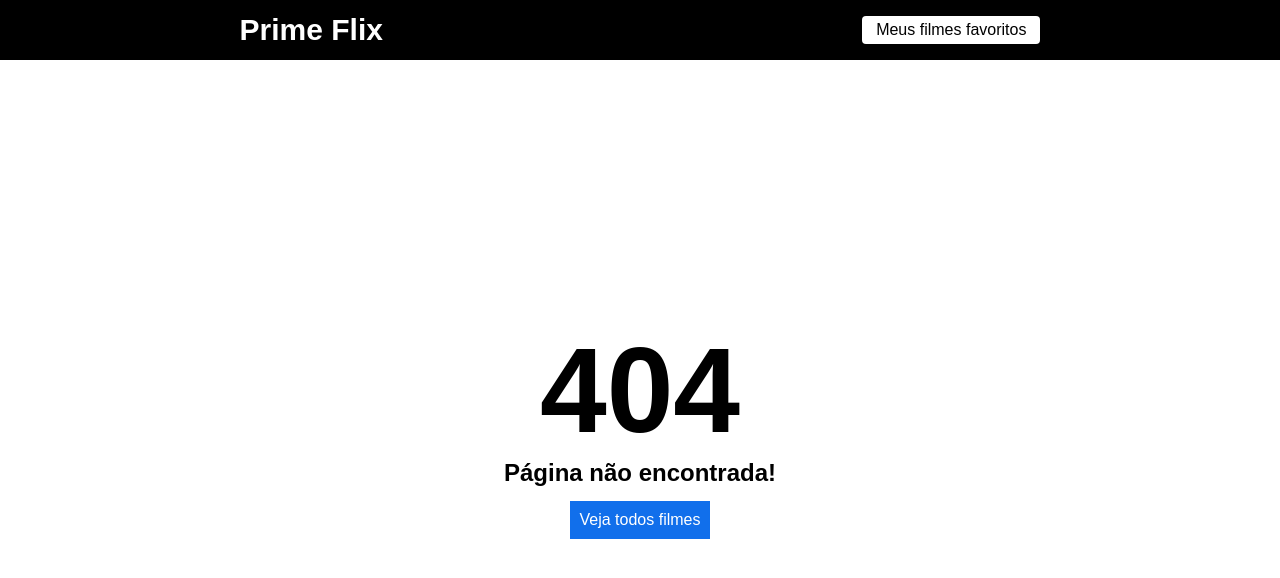
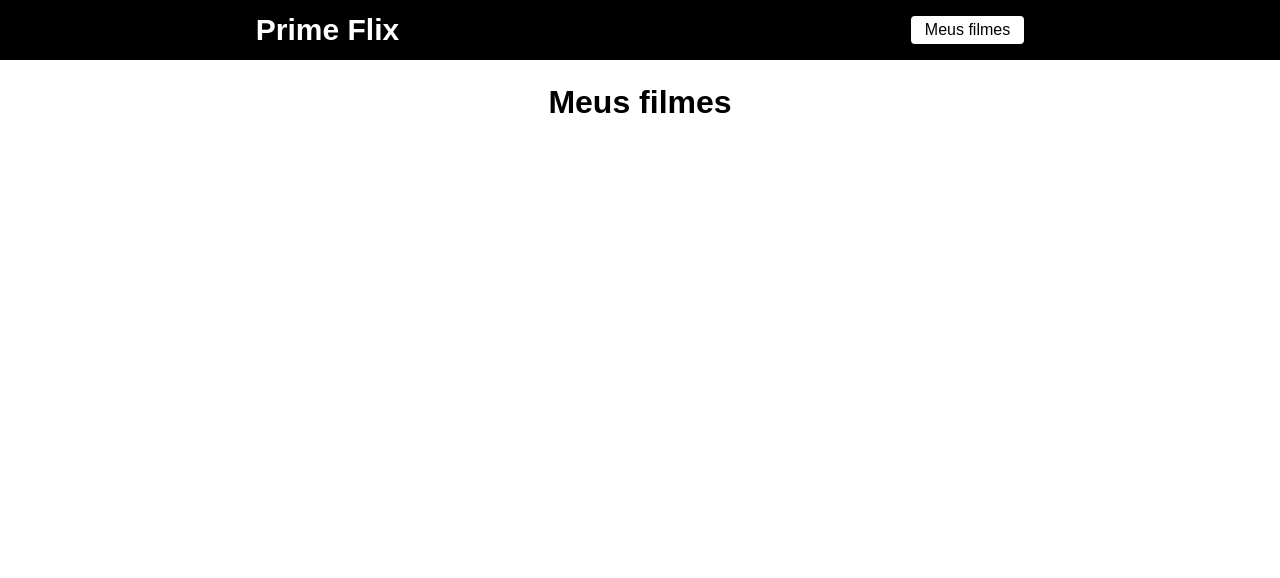
Before and after one commit to ferrariflaviaa/Prime-Flix, a React (Create React App) app: page /favoritos in a window 1280 px wide. Before the commit this address had no page. Shown: the top 578 px of the page. Built offline with nearby package versions, Linux system fonts and the light colour scheme.

Commit message:
creating bookmarks page

```diff
--- a/src/components/Header/index.js
+++ b/src/components/Header/index.js
@@ -1,10 +1,10 @@
 import "./syled.css"
-import {Link} from 'react-router-dom'
-function Header (){
-    return(
+import { Link } from 'react-router-dom'
+function Header() {
+    return (
         <header>
             <Link className="logo" to="/">Prime Flix</Link>
-            <Link className="favoritos" to="/favorite">Meus filmes favoritos</Link>
+            <Link className="favoritos" to="/favoritos">Meus filmes</Link>
         </header>
     )
 }
--- /dev/null
+++ b/src/pages/favoritos/index.js
@@ -0,0 +1,35 @@
+import { useEffect, useState } from "react";
+import { Link } from "react-router-dom";
+import "./styled.css";
+
+function Favoritos() {
+    const [filmes, setFilmes] = useState([]);
+
+    useEffect(() => {
+        const minhaLista = localStorage.getItem("@primeflix");
+        setFilmes(JSON.parse(minhaLista) || [])
+    }, []);
+
+    return (
+        <div className="meus-filmes">
+            <h1>Meus filmes</h1>
+            <ul>
+                {filmes.map((item) => {
+                    return (
+                        <li key={item.id}>
+                            <span>{item.title}</span>
+
+                            <div>
+                                <Link to={`/filme/${item.id}`}>Detalhes</Link>
+                                <button>Excluir</button>
+                            </div>
+                        </li>
+                    )
+                })}
+            </ul>
+
+        </div>
+    )
+}
+
+export default Favoritos;
--- /dev/null
+++ b/src/pages/favoritos/styled.css
@@ -0,0 +1,33 @@
+.meus-filmes{
+    margin-top: 24px;
+    display: flex;
+    flex-direction: column;
+    align-items: center;
+}
+.meus-filmes h1{
+    margin-bottom: 14px;
+}
+.meus-filmes span{
+    font-size: 18px;
+}
+.meus-filmes ul{
+    width: 720px;
+}
+.meus-filmes ul li{
+    list-style: none;
+    display: flex;
+    justify-content: space-between;
+    align-items: center;
+    margin-bottom: 14px;
+}
+.meus-filmes div{
+    display: flex;
+    justify-content: center;
+    align-items: center;
+}
+
+.meus-filmes div a{
+    text-decoration: none;
+    color: #116feb;
+    margin-right: 14px;
+}
--- a/src/routes.js
+++ b/src/routes.js
@@ -3,6 +3,7 @@
 import Home from "./pages/Home";
 import Filme from "./pages/Filme";
 import Header from "./components/Header";
+import Favoritos from "./pages/favoritos";
 import Erro from "./pages/Erro";
 
 function RoutesApp() {
@@ -12,6 +13,7 @@
             <Routes>
                 <Route path="/" element={<Home />} />
                 <Route path="/filme/:id" element={<Filme />} />
+                <Route path="/favoritos" element={<Favoritos />} />
                 <Route path="*" element={<Erro />} />
             </Routes>
         </BrowserRouter>
```
